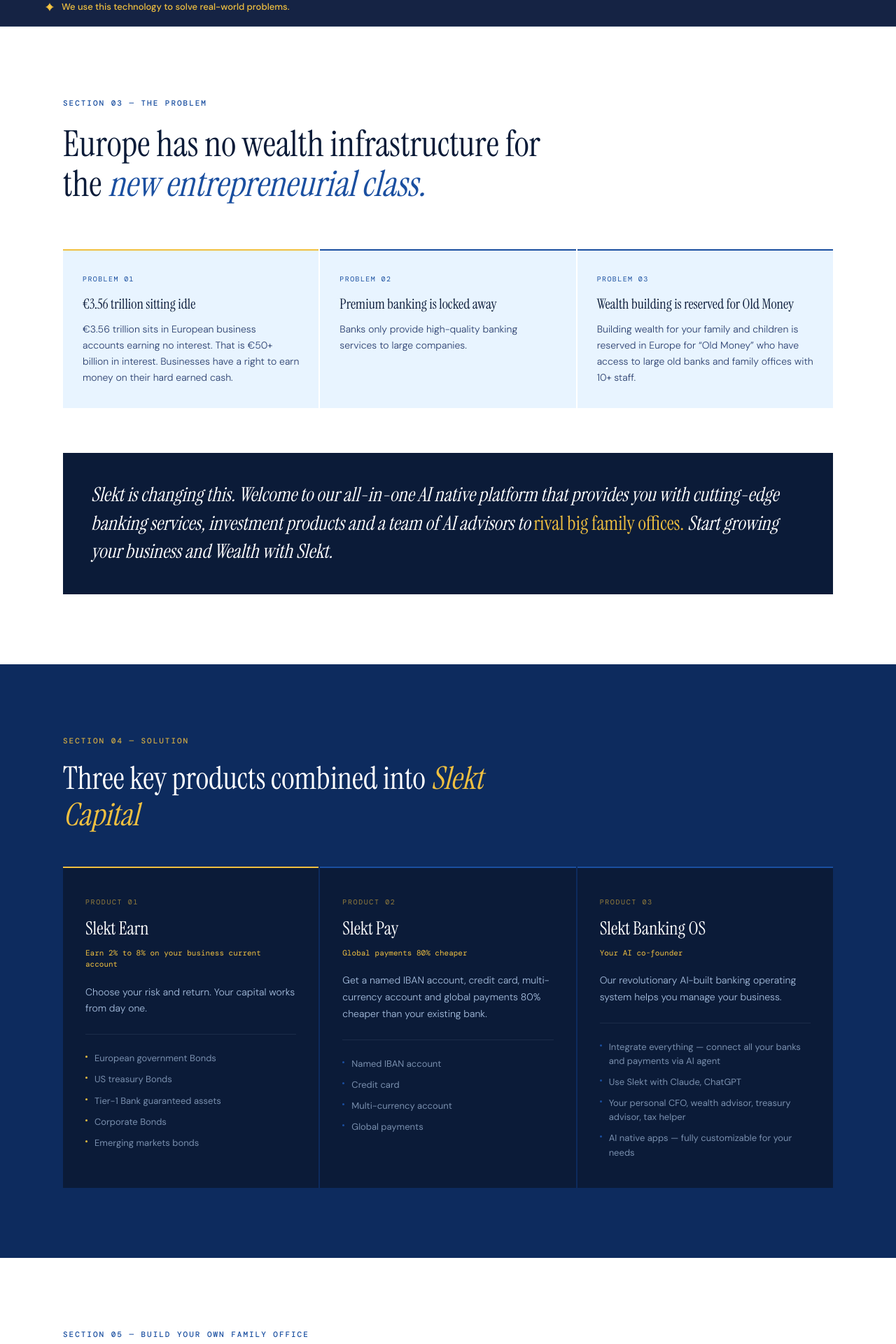
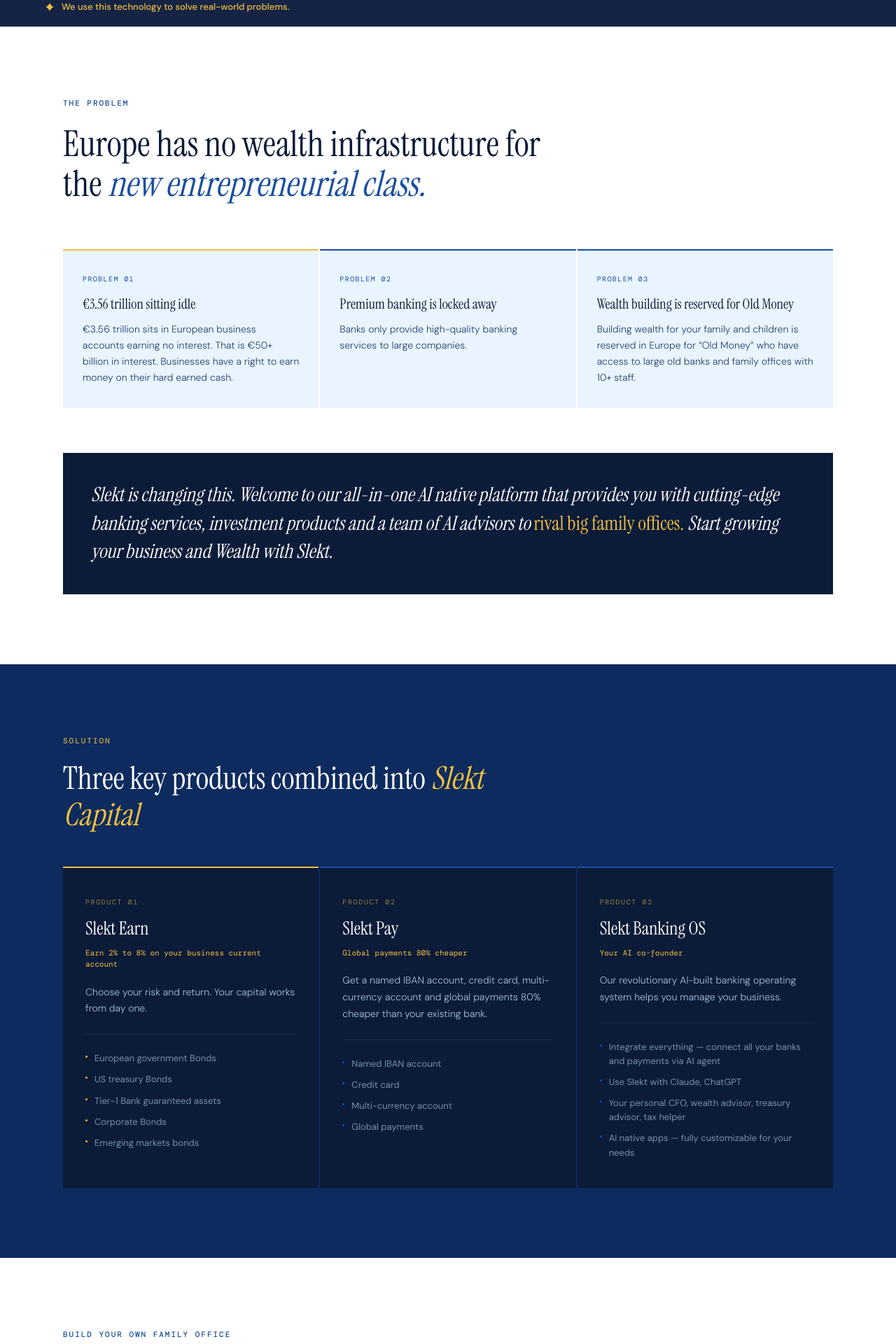
Before and after one commit to neil929/slektlandingbeta, a Next.js app: page / in a window 1280 px wide. Shown: the part 880-2800 px from the top of the page at 70% size. Built offline with nearby package versions, Linux system fonts and the light colour scheme.

Commit message:
Remove section numbers from all section labels
Strip "Section XX — " prefix from labels in sections 03–12,
leaving just the plain section name.

https://claude.ai/code/session_01MFMeAd5xVyB6Lo6DywMqLU

```diff
--- a/components/slekt/cta-section.tsx
+++ b/components/slekt/cta-section.tsx
@@ -3,7 +3,7 @@ export function CtaSection() {
     <section id="cta" className="section section-gold">
       <div className="cta-glow"></div>
       <div className="container">
-        <div className="section-label" style={{ textAlign: 'center' }}>Section 12 — Coming Soon</div>
+        <div className="section-label" style={{ textAlign: 'center' }}>Coming Soon</div>
         <div className="cta-inner">
           <h2>The wealth infrastructure for <em>Europe&apos;s entrepreneurial class.</em></h2>
           <p>We are building something Europe has never had. Be the first to know when it is ready.</p>
--- a/components/slekt/family-office-section.tsx
+++ b/components/slekt/family-office-section.tsx
@@ -2,7 +2,7 @@ export function FamilyOfficeSection() {
   return (
     <section className="section section-white" id="familyoffice">
       <div className="container">
-        <div className="section-label">Section 05 — Build Your Own Family Office</div>
+        <div className="section-label">Build Your Own Family Office</div>
         <div className="fo-comparison-header">
           <div className="fo-comparison-intro">
             <h2>Build your own <em>Family Office</em></h2>
--- a/components/slekt/founder-section.tsx
+++ b/components/slekt/founder-section.tsx
@@ -2,7 +2,7 @@ export function FounderSection() {
   return (
     <section className="section section-navy" id="founder">
       <div className="container">
-        <div className="section-label">Section 09 — Founder&apos;s Note</div>
+        <div className="section-label">Founder&apos;s Note</div>
         <div className="founder-card">
           <div className="founder-left">
             <div className="founder-photo-wrap">
--- a/components/slekt/generations-section.tsx
+++ b/components/slekt/generations-section.tsx
@@ -2,7 +2,7 @@ export function GenerationsSection() {
   return (
     <section className="section section-white" id="generations">
       <div className="container">
-        <div className="section-label">Section 08 — Three Generations of Banking Technology</div>
+        <div className="section-label">Three Generations of Banking Technology</div>
         <h2 style={{ marginBottom: '48px' }}>Where <em>Banking 3.0</em> begins.</h2>
         <div className="generations">
           <div className="gen-card gen-1">
--- a/components/slekt/how-it-works-section.tsx
+++ b/components/slekt/how-it-works-section.tsx
@@ -2,7 +2,7 @@ export function HowItWorksSection() {
   return (
     <section className="section section-white" id="howitworks">
       <div className="container">
-        <div className="section-label">Section 06 — How It Works</div>
+        <div className="section-label">How It Works</div>
         <div className="how-intro">
           <h2>Here&apos;s how you go from 0 to <em>earning</em></h2>
           <br />
--- a/components/slekt/layers-section.tsx
+++ b/components/slekt/layers-section.tsx
@@ -2,7 +2,7 @@ export function LayersSection() {
   return (
     <section className="section section-alt" id="technology">
       <div className="container">
-        <div className="section-label">Section 07 — Technology Under the Hood</div>
+        <div className="section-label">Technology Under the Hood</div>
         <div className="tech-grid">
           <div className="tech-intro">
             <h2>Built different from the <em>ground up.</em></h2>
--- a/components/slekt/market-problem-section.tsx
+++ b/components/slekt/market-problem-section.tsx
@@ -2,7 +2,7 @@ export function MarketProblemSection() {
   return (
     <section className="section section-white" id="market">
       <div className="container">
-        <div className="section-label">Section 03 — The Problem</div>
+        <div className="section-label">The Problem</div>
         <div className="problem-intro">
           <h2>Europe has no wealth infrastructure for the <em>new entrepreneurial class.</em></h2>
         </div>
--- a/components/slekt/products-section.tsx
+++ b/components/slekt/products-section.tsx
@@ -2,7 +2,7 @@ export function ProductsSection() {
   return (
     <section className="section section-navy" id="products">
       <div className="container">
-        <div className="section-label">Section 04 — Solution</div>
+        <div className="section-label">Solution</div>
         <h2 className="products-headline">Three key products combined into <em>Slekt Capital</em></h2>
         <div className="product-cols">
           <div className="product-col first">
--- a/components/slekt/security-section.tsx
+++ b/components/slekt/security-section.tsx
@@ -2,7 +2,7 @@ export function SecuritySection() {
   return (
     <section className="section section-navy" id="security">
       <div className="container">
-        <div className="section-label">Section 11 — Security &amp; Regulation</div>
+        <div className="section-label">Security &amp; Regulation</div>
         <div className="security-grid">
           <div className="security-text">
             <h2>Nordic regulation. Bank-grade segregation. <em>End-to-end encryption.</em></h2>
--- a/components/slekt/use-cases-section.tsx
+++ b/components/slekt/use-cases-section.tsx
@@ -2,7 +2,7 @@ export function UseCasesSection() {
   return (
     <section className="section section-white" id="usecases">
       <div className="container">
-        <div className="section-label">Section 10 — Use Cases</div>
+        <div className="section-label">Use Cases</div>
         <div className="use-cases-header">
           <h2>If your business holds cash, <em>Slekt was built for you.</em></h2>
           <p>You don&apos;t need a treasury department. You need your money working while you&apos;re busy running the business.</p>
```
